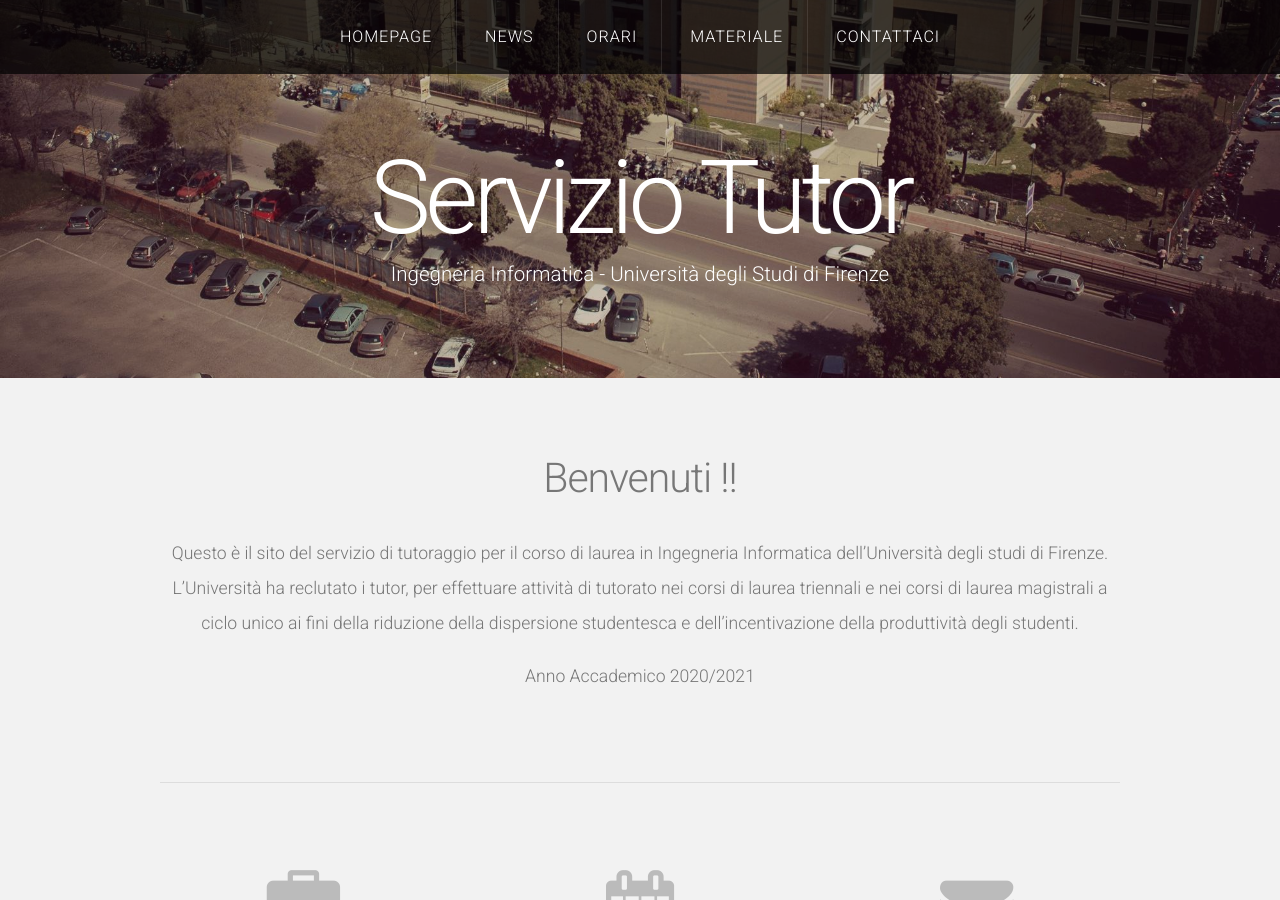
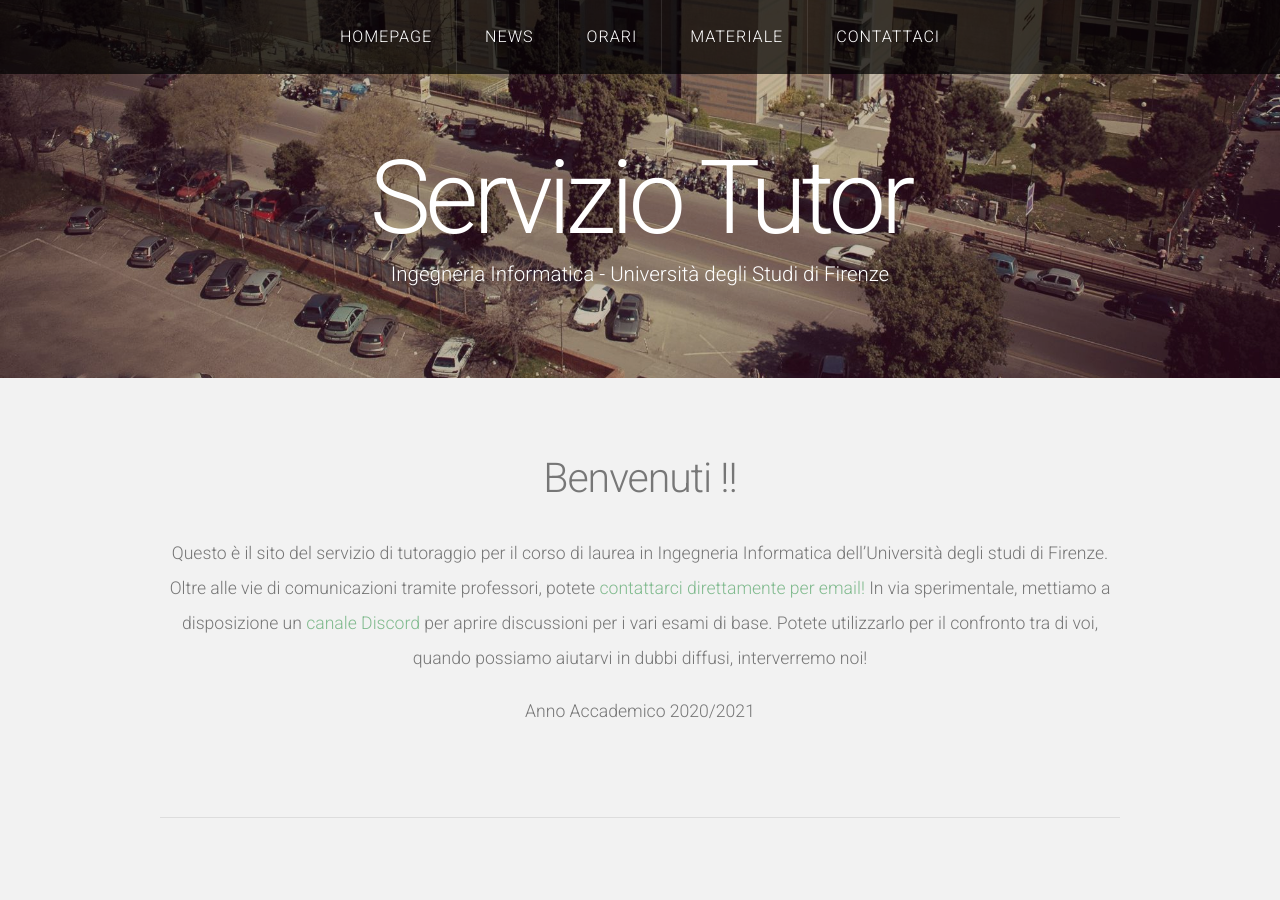
Before and after one commit to tutor-ing-inf-unifi/tutor-ing-inf-unifi.github.io, a Jekyll site: the page built from index.html, in a window 1280 px wide and 900 px high. Built offline with Jekyll 4.4.1, drawn with Linux system fonts in a browser that asks for light colours; nearby versions of some CDN libraries; the list of posts is cut into pages by our own code.

Commit message:
Update index.html

```diff
--- a/index.html
+++ b/index.html
@@ -10,7 +10,8 @@ layout: default
 		</header>
 		<p>
 		Questo è il sito del servizio di tutoraggio per il corso di laurea in Ingegneria Informatica dell’Università degli studi di Firenze.
-		L’Università ha reclutato i tutor, per effettuare attività di tutorato nei corsi di laurea triennali e nei corsi di laurea magistrali a ciclo unico ai fini della riduzione della dispersione studentesca e dell’incentivazione della produttività degli studenti.
+			Oltre alle vie di comunicazioni tramite professori, potete <a href="http://tutoringinf.github.io/contattaci.html">contattarci direttamente per email! </a>
+			In via sperimentale, mettiamo a disposizione un <a href="https://discord.gg/BrZAMzaxXw">canale Discord</a> per aprire discussioni per i vari esami di base. Potete utilizzarlo per il confronto tra di voi, quando possiamo aiutarvi in dubbi diffusi, interverremo noi!
 		</p>
 		<p>
 			Anno Accademico 2020/2021
```
